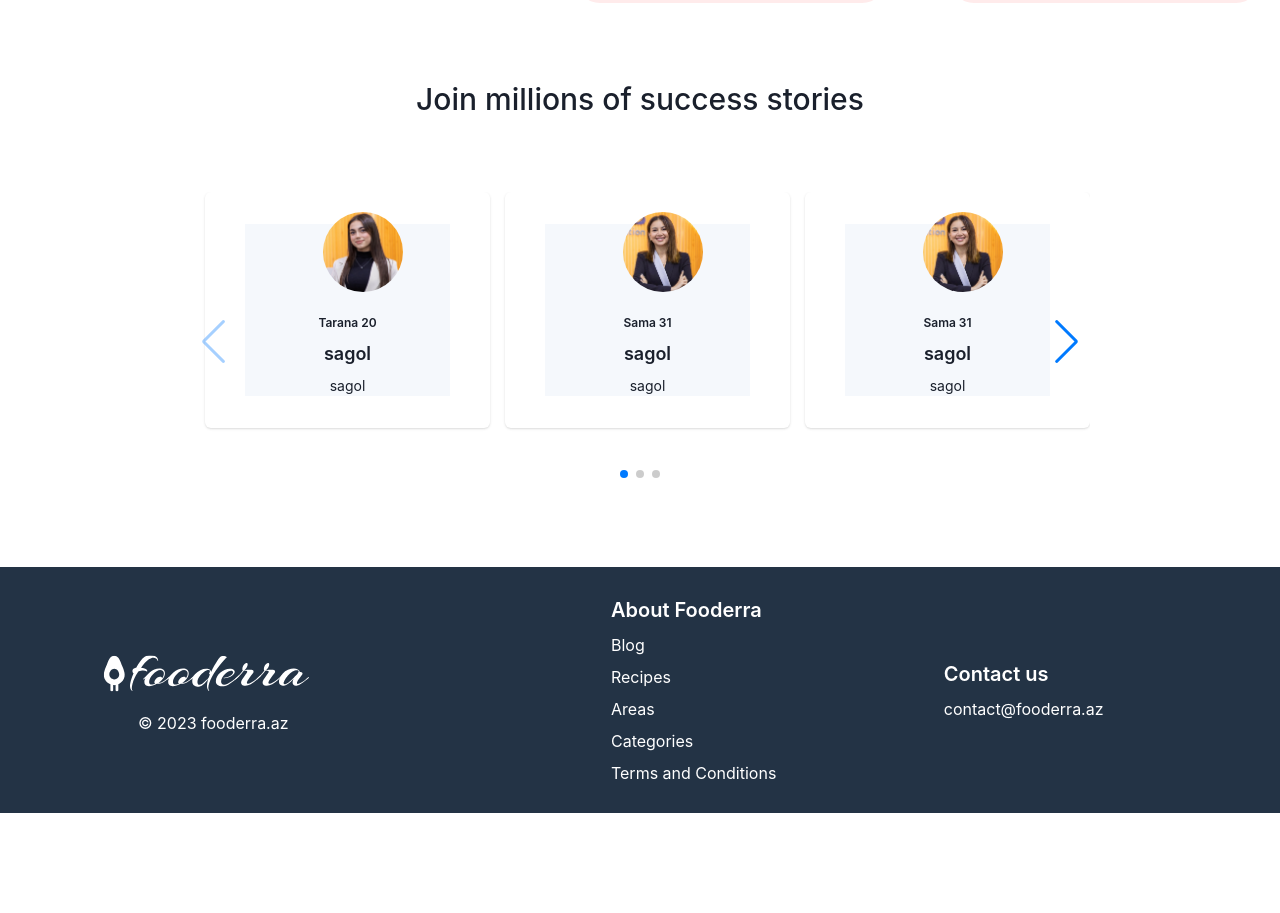
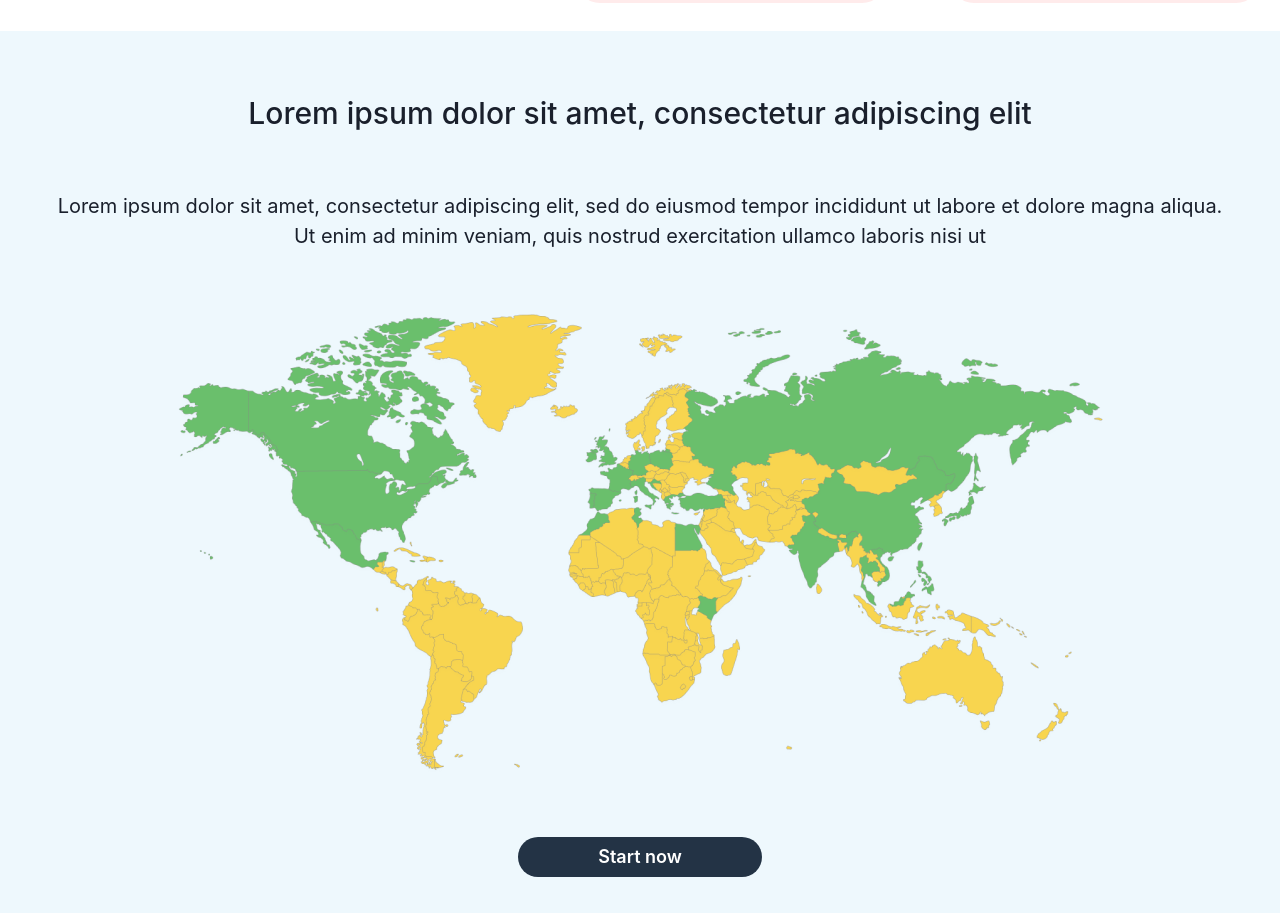
Before and after one commit to AzizZeynalli/food-advisor-app, a Next.js app: page / in a window 1280 px wide. Shown: the part 1759-2672 px from the top of the page. Before the commit the page ends 2572 px from the top, so only its background shows below. Built offline with nearby package versions, Linux system fonts and the light colour scheme.

Commit message:
added map to home

```diff
--- a/src/app/page.tsx
+++ b/src/app/page.tsx
@@ -57,9 +57,9 @@ export default function Home() {
               fontStyle="normal"
               fontWeight="600"
               lineHeight="normal"
-              onClick={() => router.push("/signup")}
+              onClick={() => router.push("/recipes")}
             >
-              Sign Up
+              Start now
             </Button>
           </VStack>
           <Image
@@ -72,6 +72,25 @@ export default function Home() {
         </HStack>
         <BalancedRecipes />
         <DietPlan />
+        <VStack bg="#EEF8FD"  textAlign="center" gap="60px" p="64px 52px">
+          <Heading fontSize="30px" fontWeight="500" >Lorem ipsum dolor sit amet, consectetur adipiscing elit</Heading>
+          <Text fontSize="20px" fontWeight="400">Lorem ipsum dolor sit amet, consectetur adipiscing elit, sed do eiusmod tempor incididunt ut labore et dolore magna aliqua. Ut enim ad minim veniam, quis nostrud exercitation ullamco laboris nisi ut</Text>
+          <Image src="../images/image 5.png"/>
+          <Button
+            p='20px 80px'
+              bg="#233345"
+              color="#fff"
+              borderRadius="24px"
+              _hover={{ bg: "#3e5a7b" }}
+              fontSize="18px"
+              fontStyle="normal"
+              fontWeight="600"
+              lineHeight="normal"
+              onClick={() => router.push("/areasp")}
+            >
+              Start now
+            </Button>
+        </VStack>
         <Stories />
       </VStack>
     </Layout>
```
Also changed, not shown: public/images/image 5.png (added).
